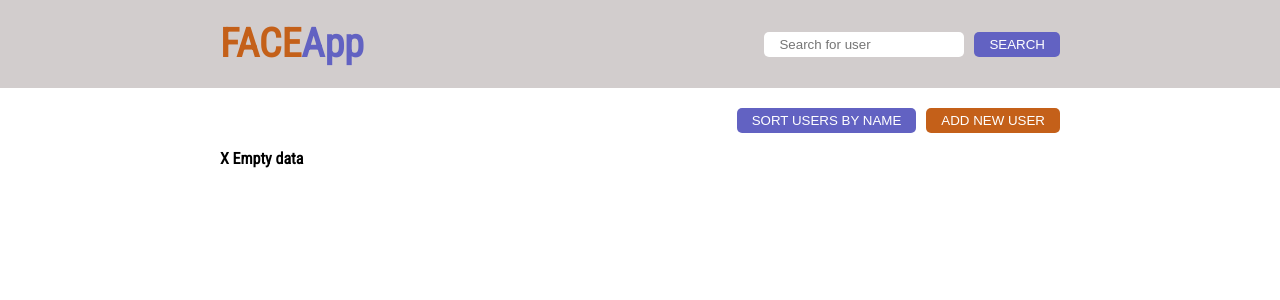
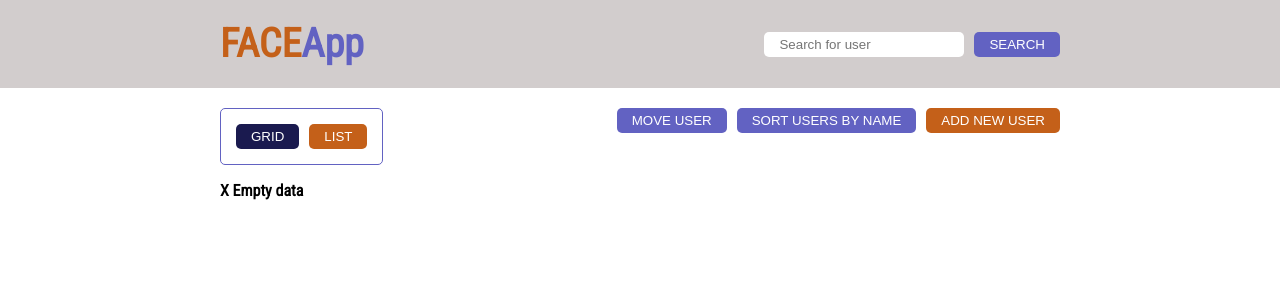
Before and after one commit to elenagiura/face-app, a React (Create React App) app: page / in a window 1280 px wide. Shown: the top 300 px of the page. Built offline with nearby package versions, Linux system fonts and the light colour scheme.

Commit message:
Added buttons for changing layout and moving users position

```diff
--- a/src/components/Modal/Modal.css
+++ b/src/components/Modal/Modal.css
@@ -5,6 +5,7 @@ section.modal {
 	left:0;
 	width: 100%;
 	min-height: 100%;
+	z-index: 5555;
 }
 
 section.modal div.container {
--- a/src/components/Modal/Modal.js
+++ b/src/components/Modal/Modal.js
@@ -15,7 +15,7 @@ export class Modal extends React.Component {
 		}
 	}
 
-	storeData = (data, stateProp) => this.setState({...this.state, [stateProp]:data});
+	storeData = (data, stateProp) => this.setState({[stateProp]:data});
 
 	displayError = () => this.state.errorMessage ? <div className="error-message">You didn't enter all datas!<button onClick={this.validator} >X</button></div> : null;
 
--- /dev/null
+++ b/src/components/Users/User/MoveUser/MoveUser.css
@@ -0,0 +1,33 @@
+.move-user {
+	width: 55%;
+	margin: 0 auto;
+}
+
+.move-user button{
+	padding: 5px 15px;
+	outline: none;
+	border: none;
+	border-radius: 5px;
+	background-color: #c46019;
+	color: #fff;
+	margin-left:10px;
+}
+
+.move-user button:first-child{
+	margin-left: 0;
+}
+
+.list .move-user button{
+	width: auto;
+	position:absolute;
+	right: 25px;
+	bottom: 50px;
+}
+
+.list .move-user button{
+	width: 100px;
+}
+
+.list .move-user button:first-child{
+	bottom: 90px;
+}
--- /dev/null
+++ b/src/components/Users/User/MoveUser/MoveUser.js
@@ -0,0 +1,17 @@
+import React from 'react';
+import './MoveUser.css';
+
+export class MoveUser extends React.Component {
+	constructor(props) {
+		super();
+	}
+
+	render() {
+		return (
+			<div className="move-user">
+				<button onClick={()=>this.props.move('previous', this.props.id)}>{`${this.props.layout==="grid" ? '<' : 'Move up'}`}</button>
+				<button onClick={()=>this.props.move('next', this.props.id)}>{`${this.props.layout==="grid" ? '>' : 'Move down'}`}</button>
+			</div>
+		)
+	}
+}
--- a/src/components/Users/User/User.css
+++ b/src/components/Users/User/User.css
@@ -41,3 +41,31 @@ article div.buttons button {
 	font-size: 8px;
 	margin-bottom: 5px;
 }
+
+.list {
+	width: 70%;
+	float: none;
+	margin: 20px auto;
+	min-height: auto;
+}
+
+.list img{
+	float:left;
+	margin:15px;
+	width: 30%;
+}
+
+.list .infos{
+	margin:15px;
+}
+
+.list div.buttons{
+	width:75%;
+	margin:10px;
+	bottom: 0;
+	left: 32%;
+}
+
+.list div.buttons button {
+	width: 25%;
+}
--- a/src/components/Users/User/User.js
+++ b/src/components/Users/User/User.js
@@ -1,6 +1,7 @@
 import React, {setState} from 'react';
 import './User.css';
-import {Modal} from '../../Modal/Modal'
+import {Modal} from '../../Modal/Modal';
+import {MoveUser} from './MoveUser/MoveUser';
 
 export class User extends React.Component {
 	constructor(props) {
@@ -14,6 +15,7 @@ export class User extends React.Component {
 			},
 			prevId:props.user.id,
 			modal:false,
+			layout: props.layout
 		}
 	}
 
@@ -21,7 +23,7 @@ export class User extends React.Component {
 		if (user) {
 			this.setState({user:user, modal:!this.state.modal}, this.props.edit(user, this.state.prevId));
 		} else {
-			this.setState({...this.state, modal:!this.state.modal})
+			this.setState({modal:!this.state.modal})
 		}
 	}
 
@@ -29,13 +31,16 @@ export class User extends React.Component {
 
 	render() {
 		return (
-			<article>
+			<article className={`clearfix ${this.props.layout}`}>
 				<img src="http://placehold.jp/150x150.png" alt="User picture"/>
-				<p>Name: <span>{this.state.user.name}</span></p>
-				<p>Age: {this.state.user.age}</p>
-				<p>Gender: {this.state.user.gender}</p>
+				<div className='infos'>
+					<p>Name: <span>{this.state.user.name}</span></p>
+					<p>Age: {this.state.user.age}</p>
+					<p>Gender: {this.state.user.gender}</p>
+				</div>
+				{this.props.moveUser ? <MoveUser move={this.props.move} id={this.state.user.id} layout={this.props.layout}/> : null}
 				<div className="buttons">
-					<button onClick={()=>this.setState({...this.state, modal:!this.state.modal})}>EDIT</button>
+					<button onClick={()=>this.setState({modal:!this.state.modal})}>EDIT</button>
 					<button onClick={()=>this.props.clone(this.state.user.id)}>CLONE</button>
 					<button onClick={()=>this.props.delete(this.state.user.id)}>DELETE</button>
 				</div>
--- a/src/components/Users/Users.css
+++ b/src/components/Users/Users.css
@@ -1,4 +1,15 @@
-#create-new, #sort {
+.layout {
+	float:left;
+	padding:15px;
+	border: solid 1px #6262c2;
+	border-radius: 5px;
+}
+
+.layout #grid{
+	margin-left:0;
+}
+
+#create-new, #sort, #grid, #list, #move-item {
 	float:right;
 	padding: 5px 15px;
 	outline: none;
@@ -9,7 +20,11 @@
 	margin-left:10px;
 }
 
-#sort {
+#grid.chencked, #list.chencked, #sort.chencked, #move-item.chencked {
+	background-color:#1a1a4f;
+}
+
+#sort, #move-item {
 	background-color: #6262c2;
 }
 
--- a/src/components/Users/Users.js
+++ b/src/components/Users/Users.js
@@ -11,33 +11,26 @@ export class Users extends React.Component {
 
 	  this.state = {
 	      users:[],
-	      filterUsers:[],
 	      modal: false,
 	      user: {
 	      	name:'',
 	      	age:'',
 	      	gender:''
 	      },
-	      change: false,
-	      searching: ''
+	      layout: 'grid',
+	      chencked: false,
+	      checkedLayout: false,
+	      moveUser: false
 	    }
 	}
 
-	static getDerivedStateFromProps(props, state) {
-		if(props.searchUser !== state.searching) {
-			return {...state, searching: props.searchUser}
-		}
-		return null;
-	}
-
 	showUsers = () => {
-		const filterUsers = this.filterUsers();
-		const users = filterUsers!==null ? filterUsers : this.state.users;
+		const users = this.props.searchUser ? this.filterUsers() : this.state.users;
 		if(users.length!==0) {
 			return (
 				<section className="users clearfix">
 				 	{users.map((user,index) => (
-				    		<User key={uuid()} user={user} edit={this.editUser} clone={this.cloneUser} delete={this.deleteUser}/>
+				    		<User key={uuid()} user={user} edit={this.editUser} clone={this.cloneUser} delete={this.deleteUser} layout={this.state.layout} moveUser={this.state.moveUser? this.state.moveUser:null} move={this.move}/>
 				    		)
 				    	)
 					}
@@ -48,43 +41,53 @@ export class Users extends React.Component {
 		}
 	}
 
-	filterUsers = () => {
-		if(this.state.searching !== '') {
-			const filterUsers = this.state.users.filter(user => (user.name.toLowerCase().indexOf(this.state.searching))>-1);
-			return filterUsers;
+	move = (position,id) => {
+		const userForMove = this.state.users.find(user => user.id===id);
+		const index = this.state.users.indexOf(userForMove);
+		if (position==="previous") {
+			if(index !== 0) {
+				this.state.users.splice(index,1)
+				this.state.users.splice(index-1,0,userForMove)
+				this.setState({users:this.state.users, chencked: false})
+			}
 		} else {
-			return null
+			if(index !== this.state.users.length-1) {
+				this.state.users.splice(index,1)
+				this.state.users.splice(index+1,0,userForMove)
+				this.setState({users:this.state.users, chencked: false})
+			}
 		}
 	}
 
+	filterUsers = () => this.state.users.filter(user => (user.name.toLowerCase().indexOf(this.props.searchUser))>-1);
+
 	editUser = (changedUser, prevId) => {
 		const users = this.state.users.map(user => user.id === prevId ? changedUser : user)
-		this.setState({...this.state, users: users});
+		this.setState({users: users, chencked: false});
 	}
 
 	cloneUser = (id) => {
-		const users = this.state.users
-		const userForClone = users.filter(user => user.id === id)
-		const index = users.indexOf(userForClone[0]);
-		users.splice(index,0,{name:userForClone[0].name,age:userForClone[0].age,gender:userForClone[0].gender, errorMessage: false, id:uuid()});
-		this.setState({...this.state, users: users})
+		const userForClone = this.state.users.find(user => user.id === id)
+		const index = this.state.users.indexOf(userForClone);
+		this.state.users.splice(index,0,{...userForClone, id:uuid()});
+		this.setState({users: this.state.users})
 	}
 
 	deleteUser = (id) => {
 		const removedUser = this.state.users.filter(user => user.id !== id);
-		this.setState({...this.state, users: removedUser});
+		this.setState({users: removedUser});
 	}
 
 	addUser = (user) => {
 		const newUsers = [user,...this.state.users];
-		this.setState({...this.state, users: newUsers});
+		this.setState({users: newUsers, chencked:false});
 	}
 
 	modal = (user) => {
 		if (user) {
-			this.setState({...this.state, modal:!this.state.modal}, ()=>this.addUser(user));
+			this.setState({modal:!this.state.modal}, ()=>this.addUser(user));
 		} else {
-			this.setState({...this.state, modal:!this.state.modal})
+			this.setState({modal:!this.state.modal})
 		}
 	}
 
@@ -92,16 +95,23 @@ export class Users extends React.Component {
 
 	sort = () => {
 		const sortUsers = this.state.users.sort((a, b) => a.name.localeCompare(b.name));
-		this.setState({...this.state, users: sortUsers})
+		this.setState({...this.state, users: sortUsers, chencked:true})
 	}
+
+	changeLayout = (type) => type ? this.setState({layout: 'list', checkedLayout: true}) : this.setState({layout: 'grid', checkedLayout: false})
 
 	render () {
 		return (
-			<main>
+			<main className="clearfix">
 				<div className="wrapper">
 					<div className="clearfix">
-						<button id="create-new" onClick={()=>this.setState({...this.state, modal:!this.state.modal})}>ADD NEW USER</button>
-						<button id="sort" onClick={this.sort}>SORT USERS BY NAME</button>
+						<button id="create-new" onClick={()=>this.setState({modal:!this.state.modal})}>ADD NEW USER</button>
+						<button id="sort" className={`${this.state.chencked ? 'chencked': ''}`} onClick={this.sort}>SORT USERS BY NAME</button>
+						<button id="move-item" className={`${this.state.moveUser ? 'chencked': ''}`}  onClick={()=> this.setState({moveUser: !this.state.moveUser})}>MOVE USER</button>
+						<div className="layout clearfix">
+							<button id="list" className={`${this.state.checkedLayout ? 'chencked' : ''}`} onClick={() => this.changeLayout(true)}>LIST</button>
+							<button id="grid" className={`${!this.state.checkedLayout ? 'chencked' : ''}`} onClick={() => this.changeLayout(false)}>GRID</button>
+						</div>
 					</div>
 					{this.showUsers()}
 					{this.showModal()}
```
